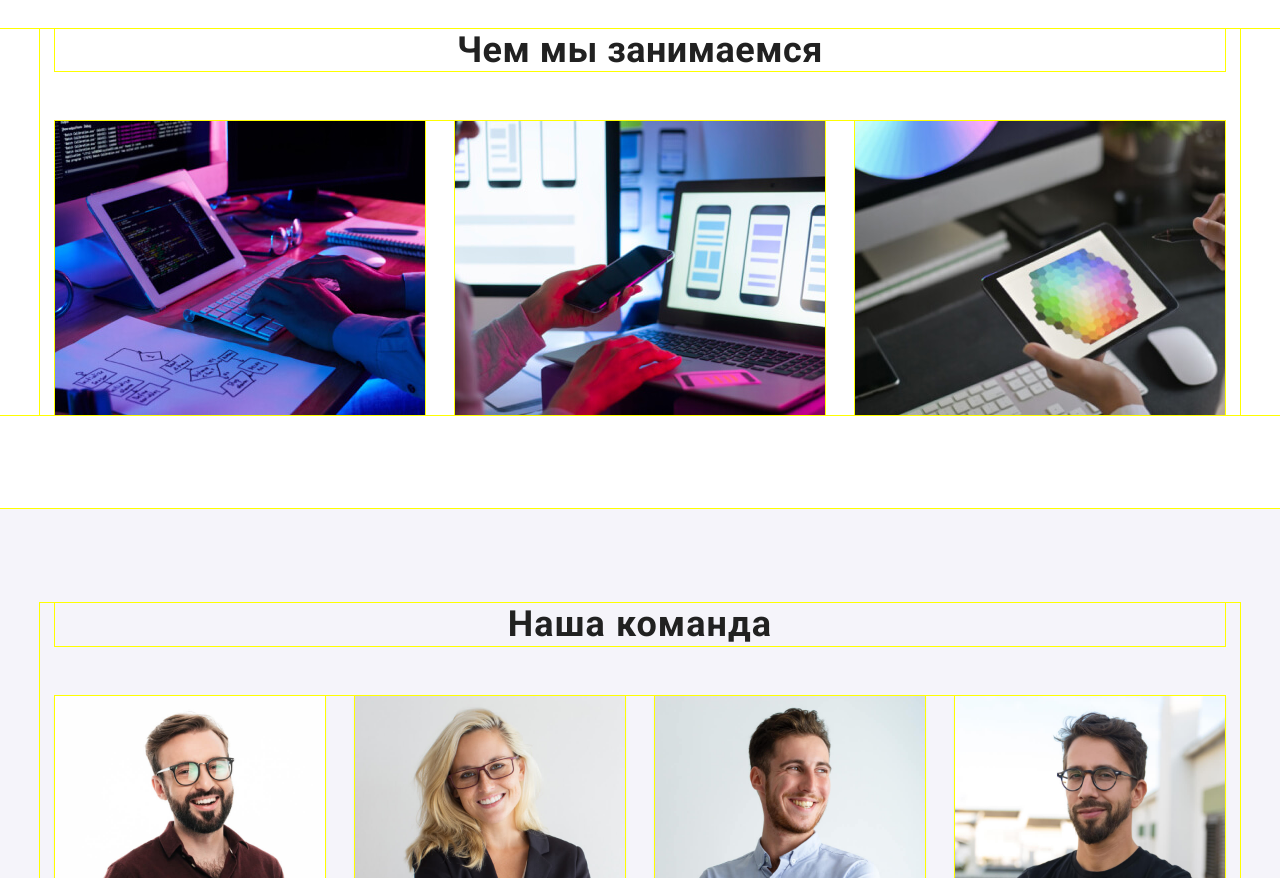
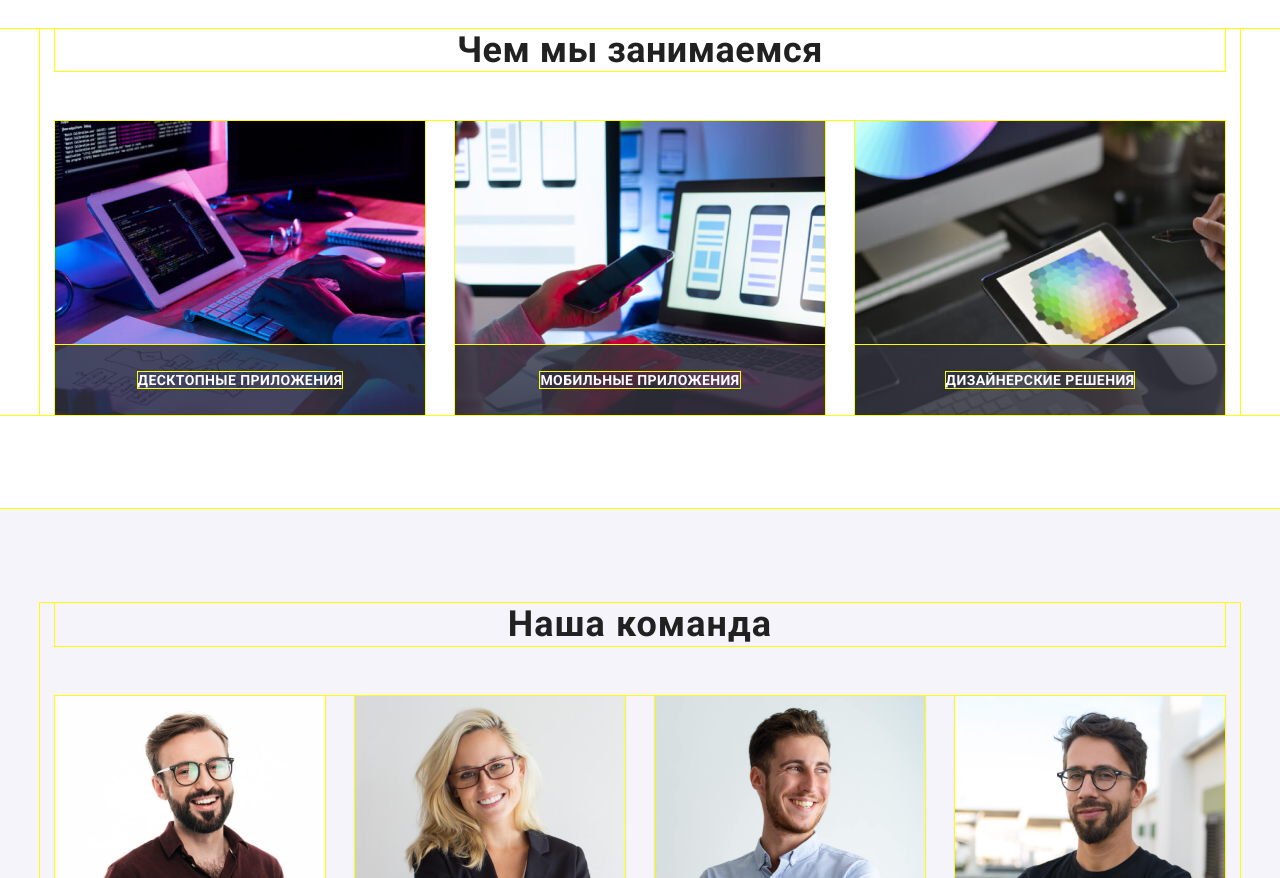
Before and after one commit to KateSeaStone/goit-markup-hw-04, a plain HTML site: page index.html in a window 1280 px wide. Shown: the part 1100-1978 px from the top of the page. Drawn offline with nearby package versions, Linux system fonts and the light colour scheme.

Commit message:
Update index.html

```diff
--- a/index.html
+++ b/index.html
@@ -4,6 +4,7 @@
     <meta charset="UTF-8" />
     <meta name="viewport" content="width=device-width, initial-scale=1.0" />
     <title>ВебСтудия</title>
+    <base target="_blank">
         <link href="https://fonts.googleapis.com/css2?family=Raleway:wght@700&family=Roboto:wght@400;500;700&display=swap" rel="stylesheet" />
         <link rel="stylesheet" href="https://cdnjs.cloudflare.com/ajax/libs/modern-normalize/1.0.0/modern-normalize.min.css" />
         <link rel="stylesheet" href="./css/style.css" />
@@ -19,8 +20,10 @@
           <a href="./index.html" class="logo"><span>Web</span>Studio</a>
 
           <ul class="navigation-list list">
-            <li class="navigation-list-item"><a href="./index.html" class="link current">Студия</a></li>
-            <li class="navigation-list-item"><a href="./portfolio.html" class="link">Портфолио</a></li>
+            <li class="navigation-list-item">
+              <a href="./index.html"  class="link current">Студия</a></li>
+            <li class="navigation-list-item">
+              <a href="./portfolio.html"  class="link">Портфолио</a></li>
             <li class="navigation-list-item"><a href="" class="link">Контакты</a></li>
           </ul>
         </nav>
@@ -90,13 +93,27 @@
           <h2 class="section-wwd-title">Чем мы занимаемся</h2>
           <ul class="section-wwd-list list" >
             <li class="section-wwd-list-item">
-              <a href="" ><img src="./images/wwd/img-01.jpg" alt="Работает программист" width="370" height="294" /></a>
+              <a href="" class="link" ><img src="./images/wwd/img-01.jpg" alt="Работает программист" width="370" height="294" />
+              <div class="box-img">
+                <p class="box-title">Десктопные приложения</p>
+              </div>
+              </a>
             </li>
+
             <li class="section-wwd-list-item">
-              <a href="" ><img src="./images/wwd/img-02.jpg" alt="Работа над мобильным интерфейсом" width="370" height="294" /></a>
+              <a href="" class="link" ><img src="./images/wwd/img-02.jpg" alt="Работа над мобильным интерфейсом" width="370" height="294" />
+                <div class="box-img">
+                  <p class="box-title">Мобильные приложения</p>
+                </div>
+              </a>
             </li>
+
             <li class="section-wwd-list-item">
-              <a href="" ><img src="./images/wwd/img-03.jpg" alt="Дизайнер выбирает цвет" width="370" height="294" /></a>
+              <a href="" class="link" ><img src="./images/wwd/img-03.jpg" alt="Дизайнер выбирает цвет" width="370" height="294" />
+                <div class="box-img">
+                <p class="box-title">Дизайнерские решения</p>
+                </div>
+              </a>
             </li>
           </ul>
       </div>
```
